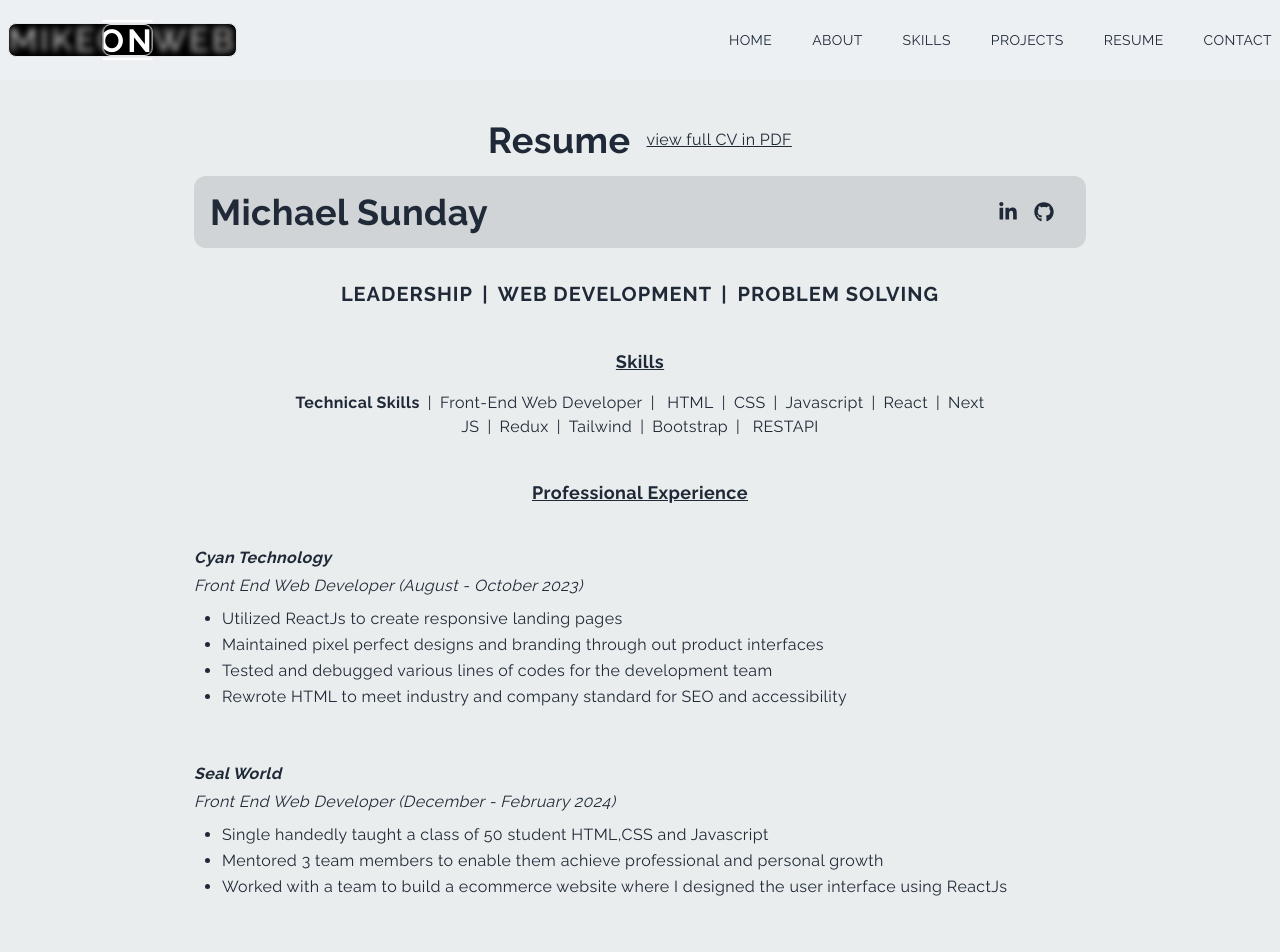
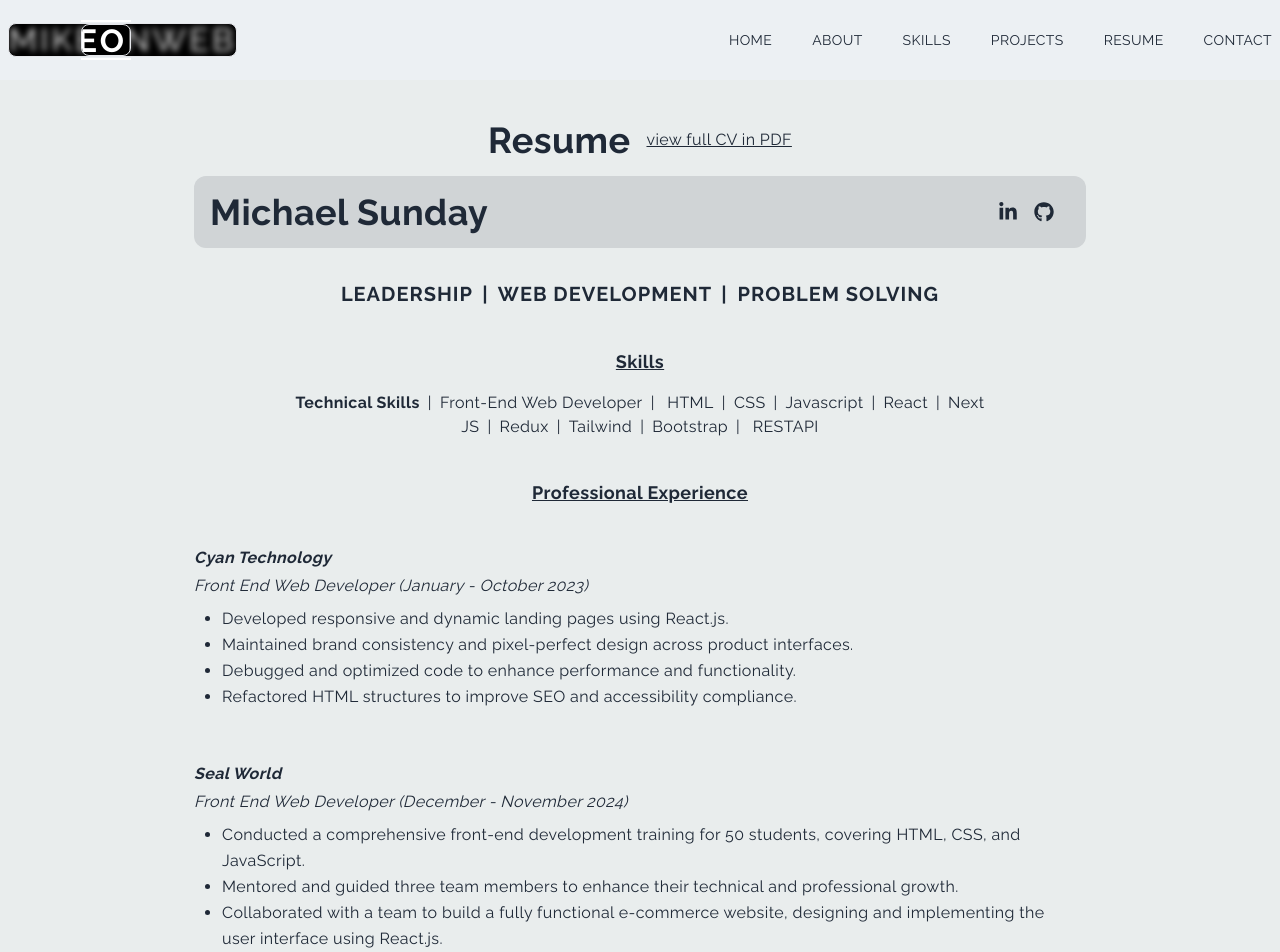
Before and after one commit to Mikeonweb/nextjs-portfolio, a Next.js app: page /resume in a window 1280 px wide. Shown: the top 952 px of the page. Built offline with nearby package versions, Linux system fonts and the light colour scheme.

Commit message:
Update resume.jsx

```diff
--- a/pages/resume.jsx
+++ b/pages/resume.jsx
@@ -57,17 +57,7 @@ const resume = () => {
             <p>Problem Solving</p>
           </div>
         </div>
-        {/* <p>
-          Analytical, innovative, and motivated web development professional
-          with experience in customer service, team leadership, and
-          organizational effectiveness in fast-paced and challenging
-          environments. Adept at developing strategies and driving streamlined
-          operations. Diverse analytical skills, team collaboration, and
-          relationship building. Consummate professional, and motivated leader,
-          with solid interpersonal abilities and complex problem-solving skills.
-          Effective and proven track record of critical thinking, idea
-          generation, and optimizing efficiencies.
-        </p> */}
+
 
         {/* Skills */}
         <div className="text-center py-4">
@@ -97,46 +87,41 @@ const resume = () => {
             {/* <span className="px-2">|</span>Lagos , Nigeria */}
           </p>
           <p className="py-1 italic">
-            Front End Web Developer (August - October 2023)
+            Front End Web Developer (January - October 2023)
           </p>
           <ul className="list-disc list-outside px-7 py-1 leading-relaxed">
-            <li>Utilized ReactJs to create responsive landing pages</li>
+            <li>Developed responsive and dynamic landing pages using React.js.</li>
             <li>
-              Maintained pixel perfect designs and branding through out product
-              interfaces
+              Maintained brand consistency and pixel-perfect design across product interfaces.
             </li>
             <li>
-              Tested and debugged various lines of codes for the development
-              team
+              Debugged and optimized code to enhance performance and functionality.
             </li>
             <li>
-              Rewrote HTML to meet industry and company standard for SEO and
-              accessibility
+              Refactored HTML structures to improve SEO and accessibility compliance.
             </li>
           </ul>
         </div>
 
-        {/* Personal Experience */}
+
         <div className="py-6">
           <p className="italic">
             <span className="font-bold italic">Seal World</span>
             {/* <span className="px-2">|</span>Lagos, Nigeria */}
           </p>
           <p className="py-1 italic">
-            Front End Web Developer (December - February 2024)
+            Front End Web Developer (December - November 2024)
           </p>
           <ul className="list-disc list-outside px-7 py-1 leading-relaxed">
             <li>
-              Single handedly taught a class of 50 student HTML,CSS and
-              Javascript
+             Conducted a comprehensive front-end development training for 50 students, covering HTML, CSS, and JavaScript.
             </li>
             <li>
-              Mentored 3 team members to enable them achieve professional and
-              personal growth
+              Mentored and guided three team members to enhance their technical and professional growth.
             </li>
             <li>
-              Worked with a team to build a ecommerce website where I designed
-              the user interface using ReactJs
+              Collaborated with a team to build a fully functional e-commerce website, designing and implementing the user
+interface using React.js.
             </li>
           </ul>
         </div>
```
